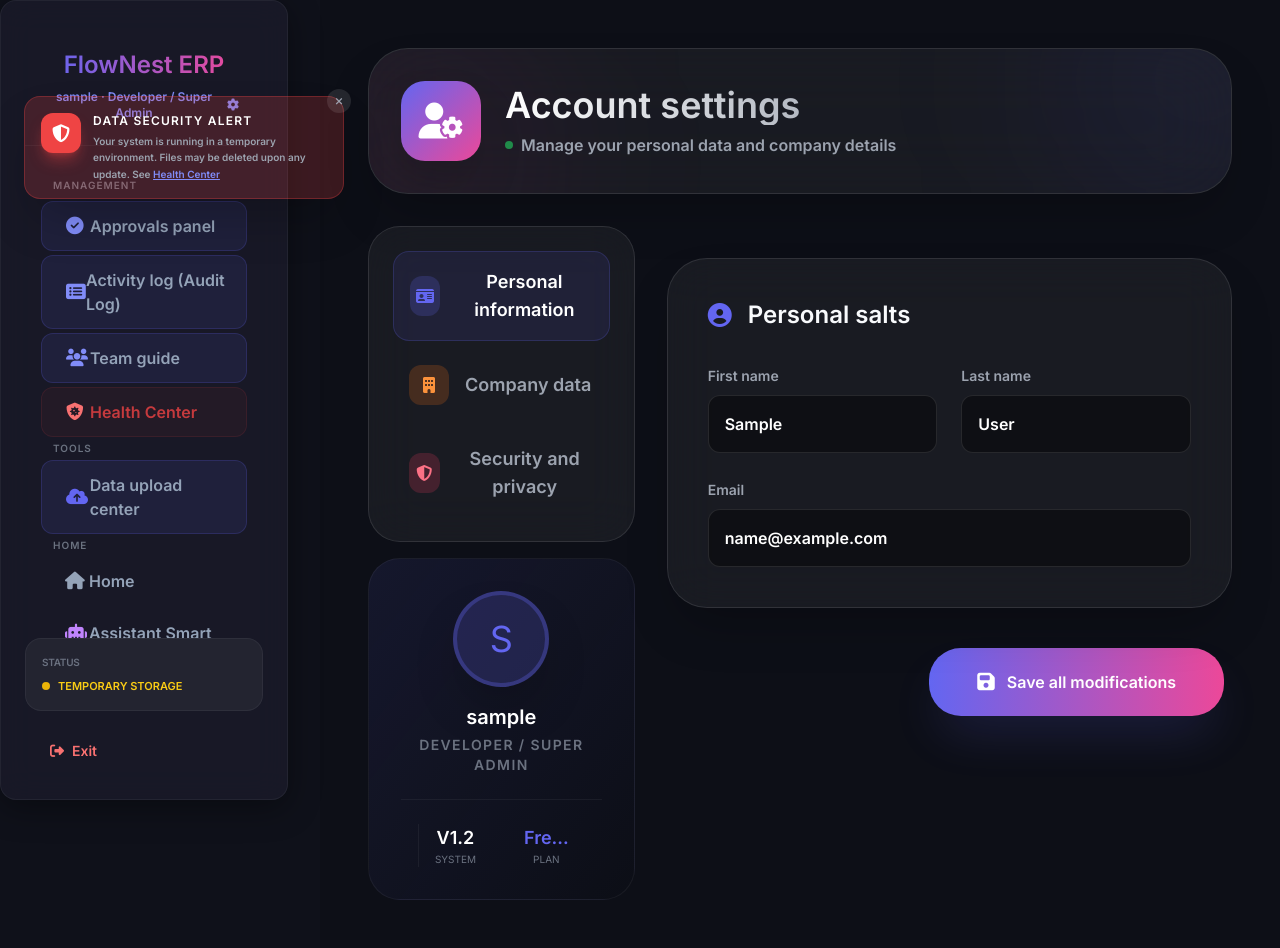
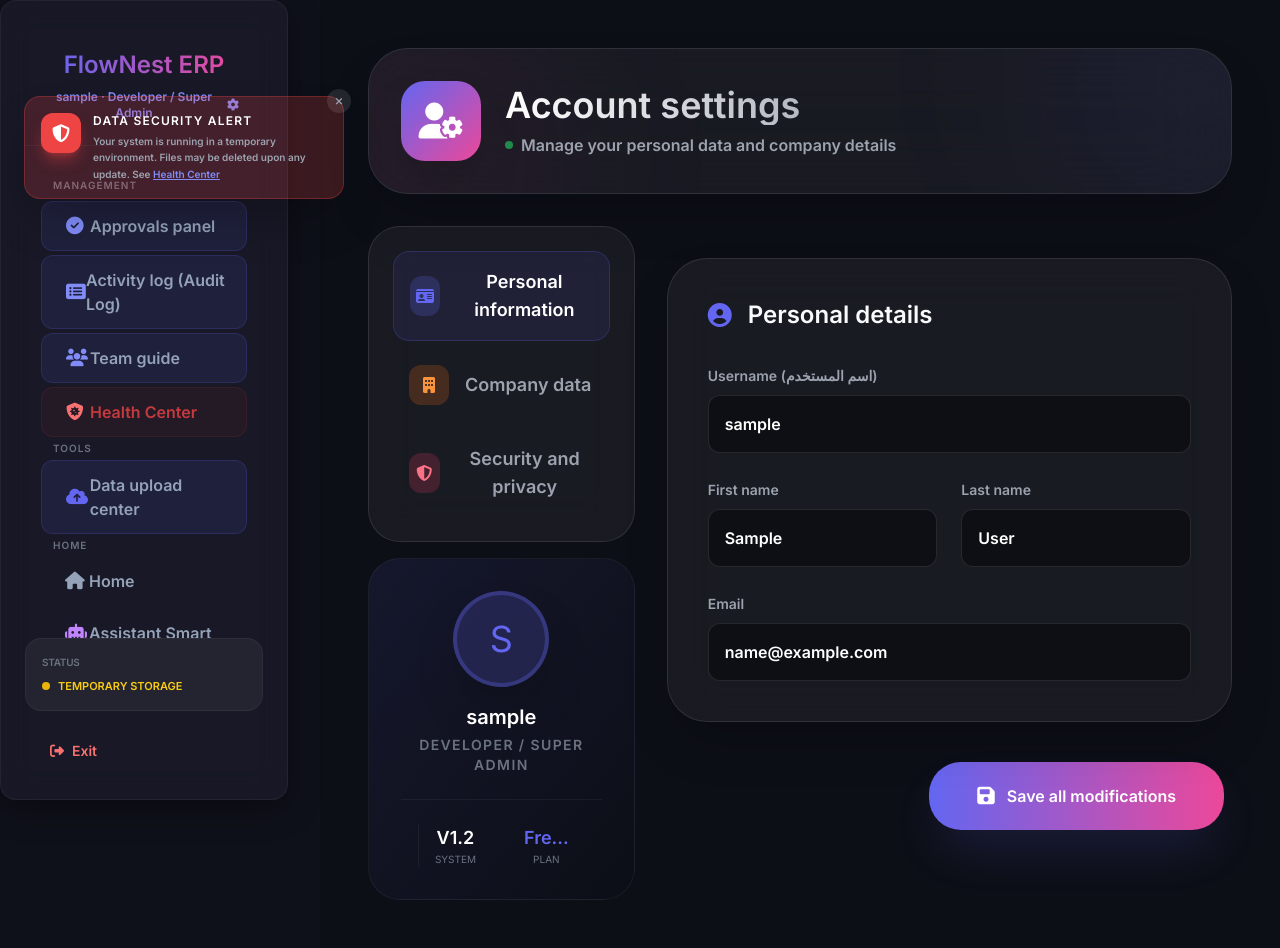
Before and after one commit to nasryasin3-ai/myenv1, a Django app: page /settings/ in a window 1280 px wide. Run offline with Django 5.2, Linux system fonts and the light colour scheme; a user stored in the database is signed in; tables that the repository leaves empty hold one stand-in row (values such as "Sample post"); data that the repository does not hold is empty; parts of the project's set-up code (start-up, migrations or seed data) failed here and were passed over; some libraries are stand-ins or nearby versions.

Commit message:
Update admin setup and settings

```diff
--- a/create_dev_user.py
+++ b/create_dev_user.py
@@ -10,7 +10,7 @@
 
 def create_dev_user():
     username = 'admin_dev'
-    password = 'DevMaster@2026'
+    password = 'admin12345'
 
     if not User.objects.filter(username=username).exists():
         user = User.objects.create_superuser(username=username, email='admin@flownest.core', password=password)
--- a/pages/views.py
+++ b/pages/views.py
@@ -1227,6 +1227,22 @@
     error_message = None
 
     if request.method == 'POST':
+        # Update username if changed and unique
+        new_username = request.POST.get('username')
+        if new_username and new_username != user.username:
+            from django.contrib.auth.models import User
+            if User.objects.filter(username=new_username).exclude(pk=user.pk).exists():
+                error_message = "اسم المستخدم هذا مُستخدَم بالفعل."
+            else:
+                user.username = new_username
+
+        # Update password if provided
+        new_password = request.POST.get('new_password')
+        if new_password and len(new_password.strip()) > 0:
+            user.set_password(new_password)
+            from django.contrib.auth import update_session_auth_hash
+            update_session_auth_hash(request, user)
+
         # Update User fields
         user.first_name = request.POST.get('first_name', user.first_name)
         user.last_name = request.POST.get('last_name', user.last_name)
@@ -1239,7 +1255,8 @@
         profile.company_description = request.POST.get('company_description', profile.company_description)
         profile.save()
 
-        success_message = "تم تحديث البيانات بنجاح!"
+        if not error_message:
+            success_message = "تم تحديث البيانات بنجاح!"
 
     return render(request, 'pages/settings.html', {
         'profile': profile,
--- a/templates/pages/settings.html
+++ b/templates/pages/settings.html
@@ -22,6 +22,13 @@
             </div>
         </div>
     </div>
+
+    {% if error_message %}
+    <div class="alert alert-error bg-rose-500/20 border-rose-500/30 text-rose-400 rounded-2xl shadow-lg">
+        <i class="fas fa-exclamation-triangle"></i>
+        <span class="font-bold">{{ error_message }}</span>
+    </div>
+    {% endif %}
 
     {% if success_message %}
     <div class="alert alert-success bg-emerald-500/20 border-emerald-500/30 text-emerald-400 rounded-2xl shadow-lg animate-bounce">
@@ -82,9 +89,13 @@
                 <!-- Personal Tab -->
                 <div id="tab-profile-content" class="settings-tab bg-white/5 backdrop-blur-xl border border-white/10 rounded-[2.5rem] p-10 shadow-2xl">
                     <h2 class="text-2xl font-black mb-8 flex items-center gap-4">
-                        <i class="fas fa-user-circle text-primary"></i> Personal salts
+                        <i class="fas fa-user-circle text-primary"></i> Personal details
                     </h2>
                     <div class="grid grid-cols-1 md:grid-cols-2 gap-6">
+                        <div class="md:col-span-2 space-y-2">
+                            <label class="text-sm font-bold text-gray-400">Username (اسم المستخدم)</label>
+                            <input type="text" name="username" value="{{ user.username }}" required class="w-full bg-black/40 border border-white/10 rounded-xl p-4 focus:ring-2 focus:ring-primary outline-none text-white font-bold transition-all">
+                        </div>
                         <div class="space-y-2">
                             <label class="text-sm font-bold text-gray-400">First name</label>
                             <input type="text" name="first_name" value="{{ user.first_name }}" class="w-full bg-black/40 border border-white/10 rounded-xl p-4 focus:ring-2 focus:ring-primary outline-none text-white font-bold transition-all">
@@ -127,14 +138,15 @@
                         <i class="fas fa-user-shield"></i> Security and verification
                     </h2>
                     <div class="space-y-8">
-                        <div class="flex items-center justify-between p-6 bg-rose-500/5 rounded-3xl border border-rose-500/10">
+                        <div class="p-6 bg-rose-500/5 rounded-3xl border border-rose-500/10 space-y-4">
                             <div>
-                                <h3 class="font-black text-lg text-white">Change password</h3>
-                                <p class="text-sm text-gray-400">Modify your password regularly to protect your account.</p>
+                                <h3 class="font-black text-lg text-white">Change Password (تغيير كلمة السر)</h3>
+                                <p class="text-sm text-gray-400">Type a new password below to update your account password.</p>
                             </div>
-                            <a href="{% url 'password_change' %}" class="btn bg-rose-500 hover:bg-rose-600 border-none text-white font-bold rounded-2xl px-8 shadow-lg shadow-rose-500/20 transition-all hover:scale-105">
-                                Edit
-                            </a>
+                            <div class="space-y-2">
+                                <label class="text-sm font-bold text-gray-400">New password (كلمة السر الجديدة)</label>
+                                <input type="password" name="new_password" placeholder="Leave empty if you do not want to change it" class="w-full bg-black/40 border border-white/10 rounded-xl p-4 focus:ring-2 focus:ring-rose-500 outline-none text-white font-bold transition-all">
+                            </div>
                         </div>
 
                         <div class="p-6 bg-white/[0.02] rounded-3xl border border-white/[0.05]">
@@ -180,13 +192,9 @@
         document.getElementById(`btn-${tab}`).querySelector('span').classList.add('text-white');
         document.getElementById(`btn-${tab}`).querySelector('span').classList.remove('text-gray-400');
 
-        // Hide save button on security tab if preferred
+        // Keep save button container always visible
         const saveContainer = document.getElementById('save-btn-container');
-        if (tab === 'security') {
-            saveContainer.classList.add('hidden');
-        } else {
-            saveContainer.classList.remove('hidden');
-        }
+        saveContainer.classList.remove('hidden');
     }
 </script>
 {% endblock %}
```
